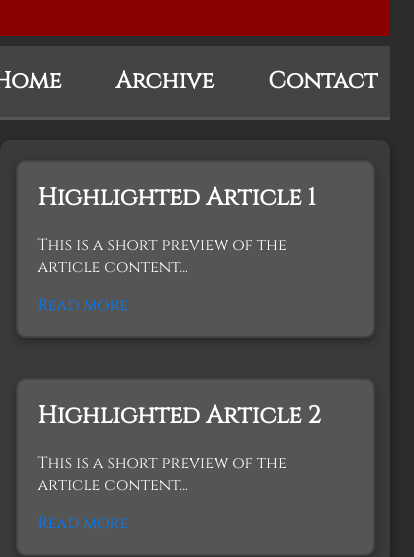
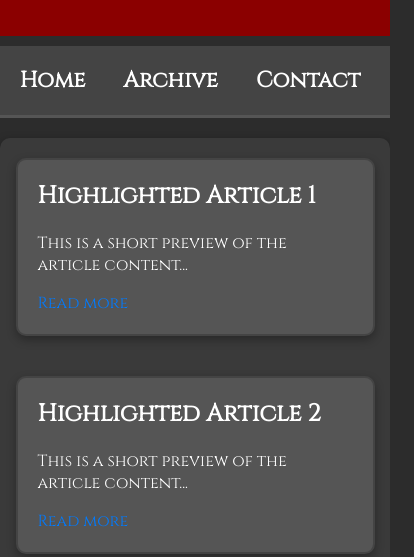
Before and after one commit to MelvinButters/blog, a plain HTML site: page index.html in a window 390 px wide. Shown: the part 311-868 px from the top of the page, 414 px wide, since content can reach past the window. Drawn offline with Linux system fonts and the light colour scheme.

Commit message:
Update styles.css

```diff
--- a/styles.css
+++ b/styles.css
@@ -157,15 +157,17 @@ footer {
     nav ul {
         flex-direction: row;
         justify-content: center;
+        padding: 0;
+        margin: 0;
     }
 
     nav ul li {
-        margin-right: 20px;  /* Adjusted space between menu items */
+        margin-right: 10px;  /* Reduced space between menu items */
     }
 
     nav ul li a {
-        font-size: 23px;  /* Increased font size by 30% (18px + 30%) */
-        padding: 10px 15px;  /* Reduce padding to fit */
+        font-size: 22px;  /* Adjusted font size to fit better */
+        padding: 8px 12px;  /* Adjusted padding */
     }
 
     /* Stack articles vertically on mobile */
```
